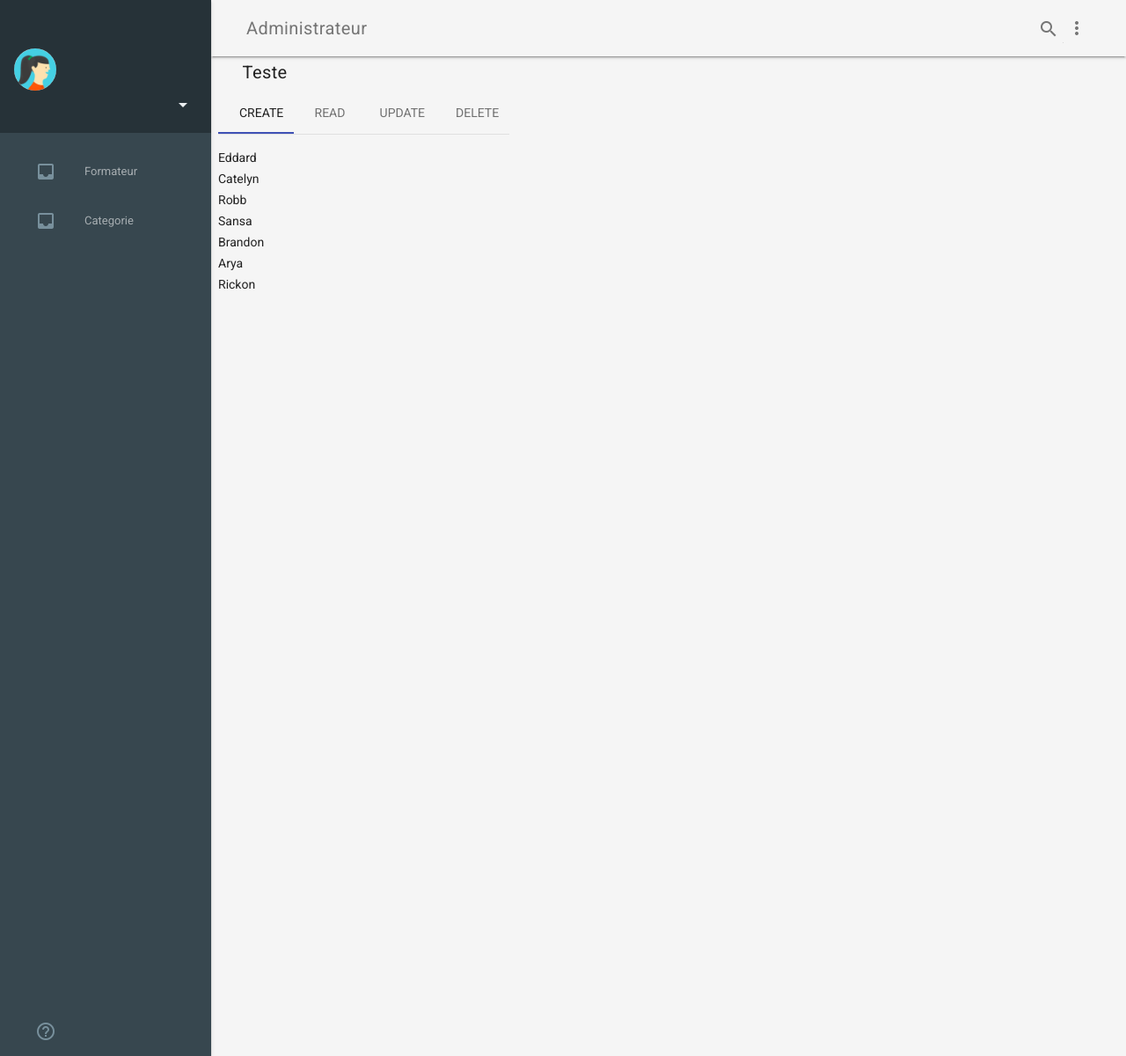
After one commit to chawki27000/tice_project, a Django app: a page that uses tice_project/templates/gestion/dashboard.html in a window 1280 px wide. The commit adds this page. Shown: the whole page at 88% size. Run offline with Django 3.2, Linux system fonts and the light colour scheme; parts of the project's set-up code (start-up, migrations or seed data) failed here and were passed over.

Commit message:
add a dashboard feature CRUD for different actor

```diff
--- a/gestion/urls.py
+++ b/gestion/urls.py
@@ -3,14 +3,41 @@ from django.conf.urls import url
 from gestion import views
 
 urlpatterns = [
-    # url(
-    #     regex=r'^$',
-    #     view=views.dashboard,
-    #     name='dashboard'
-    # ),
+    url(
+        regex=r'^categorie$',
+        view=views.CategrieView.as_view(),
+        name='dash_categorie'
+    ),
 
+    url(
+        regex=r'^formateur$',
+        view=views.FormateurView.as_view(),
+        name='dash_formateur'
+    ),
 
-    # url(r'^login/$', views.user_login, name='login'),
+    url(
+        regex=r'^ressource',
+        view=views.RessourceView.as_view(),
+        name='dash_ressource'
+    ),
+
+    url(
+        regex=r'^regroup',
+        view=views.RegroupView.as_view(),
+        name='dash_regroup'
+    ),
+
+    url(
+        regex=r'^teste',
+        view=views.TesteView.as_view(),
+        name='dash_teste'
+    ),
+
+    url(
+        regex=r'^consultation',
+        view=views.ConsultationView.as_view(),
+        name='dash_consul'
+    ),
 
     url(r'^$', views.dashboard, name='dashboard'),
     url(r'^login/$', 'django.contrib.auth.views.login', name='login'),
--- a/gestion/views.py
+++ b/gestion/views.py
@@ -6,6 +6,30 @@ from django.contrib.auth.decorators import login_required
 from .forms import LoginForm, UserRegistrationForm
 # Create your views here.
 from django.views.generic import TemplateView
+
+
+class ConsultationView(TemplateView):
+    template_name = "gestion/dash_apprenant_consul.html"
+
+
+class RessourceView(TemplateView):
+    template_name = "gestion/dash_formateur_ressource.html"
+
+
+class RegroupView(TemplateView):
+    template_name = "gestion/dash_formateur_regroup.html"
+
+
+class TesteView(TemplateView):
+    template_name = "gestion/dash_formateur_teste.html"
+
+
+class FormateurView(TemplateView):
+    template_name = "gestion/dash_admin_formateur.html"
+
+
+class CategrieView(TemplateView):
+    template_name = "gestion/dash_admin_categorie.html"
 
 
 class HomeView(TemplateView):
@@ -40,7 +64,6 @@ def dashboard(request):
 
 
 def register(request):
-
     if request.method == 'POST':
         user_form = UserRegistrationForm(request.POST)
         if user_form.is_valid():
--- /dev/null
+++ b/tice_project/templates/gestion/dash_formateur_teste.html
@@ -0,0 +1,49 @@
+{% extends "gestion/dashboard.html" %}
+{#{% block title %}Dashboard cotegorie{% endblock %}#}
+{% block content2 %}
+
+    <span class="mdl-layout-title">Teste</span>
+
+    <div class="mdl-tabs mdl-js-tabs mdl-js-ripple-effect">
+        <div class="mdl-tabs__tab-bar">
+            <a href="#create-panel" class="mdl-tabs__tab is-active">Create</a>
+            <a href="#read-panel" class="mdl-tabs__tab">Read</a>
+            <a href="#update-panel" class="mdl-tabs__tab">Update</a>
+            <a href="#delete-panel" class="mdl-tabs__tab">Delete</a>
+        </div>
+
+        <div class="mdl-tabs__panel is-active" id="create-panel">
+            <ul>
+                <li>Eddard</li>
+                <li>Catelyn</li>
+                <li>Robb</li>
+                <li>Sansa</li>
+                <li>Brandon</li>
+                <li>Arya</li>
+                <li>Rickon</li>
+            </ul>
+        </div>
+        <div class="mdl-tabs__panel" id="read-panel">
+            <ul>
+                <li>Tywin</li>
+                <li>Cersei</li>
+                <li>Jamie</li>
+                <li>Tyrion</li>
+            </ul>
+        </div>
+        <div class="mdl-tabs__panel" id="update-panel">
+            <ul>
+                <li>Viserys</li>
+                <li>Daenerys</li>
+            </ul>
+        </div>
+
+        <div class="mdl-tabs__panel" id="delete-panel">
+            <ul>
+                <li>Viserys</li>
+                <li>Daenerys</li>
+            </ul>
+        </div>
+    </div>
+
+{% endblock %}
--- a/tice_project/templates/gestion/dashboard.html
+++ b/tice_project/templates/gestion/dashboard.html
@@ -1,6 +1,5 @@
 {#{% extends "base.html" %}#}
 {% load static %}
-{% block title %}Dashboard{% endblock %}
 {% block content %}
 
     <!-- Dashboard : (General) -->
@@ -34,7 +33,8 @@
         <link rel="canonical" href="http://www.example.com/">
         -->
 
-    <link href="https://fonts.googleapis.com/css?family=Roboto:regular,bold,italic,thin,light,bolditalic,black,medium&amp;lang=en" rel="stylesheet">
+        <link href="https://fonts.googleapis.com/css?family=Roboto:regular,bold,italic,thin,light,bolditalic,black,medium&amp;lang=en"
+              rel="stylesheet">
         <link href="https://fonts.googleapis.com/icon?family=Material+Icons" rel="stylesheet">
         <link rel="stylesheet" href="{% static 'css/material.min.css' %}">
         <link rel="stylesheet" href="{% static 'css/styles1.css' %}">
@@ -54,9 +54,9 @@
     <div class="demo-layout mdl-layout mdl-js-layout mdl-layout--fixed-drawer mdl-layout--fixed-header">
         <header class="demo-header mdl-layout__header mdl-color--grey-100 mdl-color-text--grey-600">
             <div class="mdl-layout__header-row">
-            {% if request.user.administrateur.grade_util != ""  %}
+                {% if request.user.administrateur.grade_util != "" %}
                     <span class="mdl-layout-title">Administrateur</span>
-            {% elif request.user.formateur.spec_formation != ""  %}
+                {% elif request.user.formateur.spec_formation != "" %}
                     <span class="mdl-layout-title">Formateur</span>
                 {% else %}
                     <span class="mdl-layout-title">Apprenant</span>
@@ -102,21 +102,34 @@
             </header>
             <nav class="demo-navigation mdl-navigation mdl-color--blue-grey-800">
                 <!-- Dashboard : (Administrateur) Side-->
-            {% if request.user.administrateur.grade_util != ""  %}
-            <a class="mdl-navigation__link" href=""><i class="mdl-color-text--blue-grey-400 material-icons" role="presentation">inbox</i>Formateur</a>
-            <a class="mdl-navigation__link" href=""><i class="mdl-color-text--blue-grey-400 material-icons" role="presentation">inbox</i>Categorie</a>
+                {% if request.user.administrateur.grade_util != "" %}
+                    <a class="mdl-navigation__link" href="{% url "gestion:dash_formateur" %}"><i
+                            class="mdl-color-text--blue-grey-400 material-icons"
+                            role="presentation">inbox</i>Formateur</a>
+                    <a class="mdl-navigation__link" href="{% url "gestion:dash_categorie" %}"><i
+                            class="mdl-color-text--blue-grey-400 material-icons"
+                            role="presentation">inbox</i>Categorie</a>
                     <!-- Dashboard : (Formateur) Side-->
-            {% elif request.user.formateur.spec_formation != ""  %}
-            <a class="mdl-navigation__link" href=""><i class="mdl-color-text--blue-grey-400 material-icons" role="presentation">inbox</i>Ressource</a>
-            <a class="mdl-navigation__link" href=""><i class="mdl-color-text--blue-grey-400 material-icons" role="presentation">inbox</i>Regroupement</a>
-            <a class="mdl-navigation__link" href=""><i class="mdl-color-text--blue-grey-400 material-icons" role="presentation">inbox</i>Teste</a>
+                {% elif request.user.formateur.spec_formation != "" %}
+                    <a class="mdl-navigation__link" href="{% url "gestion:dash_ressource" %}"><i
+                            class="mdl-color-text--blue-grey-400 material-icons"
+                            role="presentation">inbox</i>Ressource</a>
+                    <a class="mdl-navigation__link" href="{% url "gestion:dash_regroup" %}"><i
+                            class="mdl-color-text--blue-grey-400 material-icons"
+                            role="presentation">inbox</i>Regroupement</a>
+                    <a class="mdl-navigation__link" href="{% url "gestion:dash_teste" %}"><i
+                            class="mdl-color-text--blue-grey-400 material-icons"
+                            role="presentation">inbox</i>Teste</a>
                     <!-- Dashboard : (Apprenant) Side-->
                 {% else %}
-            <a class="mdl-navigation__link" href=""><i class="mdl-color-text--blue-grey-400 material-icons" role="presentation">inbox</i>Consultation</a>
+                    <a class="mdl-navigation__link" href="{% url "gestion:dash_consul" %}"><i class="mdl-color-text--blue-grey-400 material-icons"
+                                                               role="presentation">inbox</i>Consultation</a>
                 {% endif %}
 
                 <div class="mdl-layout-spacer"></div>
-          <a class="mdl-navigation__link" href=""><i class="mdl-color-text--blue-grey-400 material-icons" role="presentation">help_outline</i><span class="visuallyhidden">Help</span></a>
+                <a class="mdl-navigation__link" href=""><i class="mdl-color-text--blue-grey-400 material-icons"
+                                                           role="presentation">help_outline</i><span
+                        class="visuallyhidden">Help</span></a>
             </nav>
         </div>
         <main class="mdl-layout__content mdl-color--grey-100">
@@ -124,12 +137,15 @@
             <div class="demo-cards mdl-cell mdl-cell--4-col mdl-cell--8-col-tablet mdl-grid mdl-grid--no-spacing">
 
                 <div class="demo-separator mdl-cell--1-col"></div>
+                {% block content2 %}
 
+                {% endblock content2 %}
             </div>
-        </div>
+
         </main>
     </div>
-      <svg xmlns="http://www.w3.org/2000/svg" xmlns:xlink="http://www.w3.org/1999/xlink" version="1.1" style="position: fixed; left: -1000px; height: -1000px;">
+    <svg xmlns="http://www.w3.org/2000/svg" xmlns:xlink="http://www.w3.org/1999/xlink" version="1.1"
+         style="position: fixed; left: -1000px; height: -1000px;">
         <defs>
             <mask id="piemask" maskContentUnits="objectBoundingBox">
                 <circle cx=0.5 cy=0.5 r=0.49 fill="white">
@@ -137,33 +153,60 @@
             </mask>
             <g id="piechart">
                 <circle cx=0.5 cy=0.5 r=0.5>
-            <path d="M 0.5 0.5 0.5 0 A 0.5 0.5 0 0 1 0.95 0.28 z" stroke="none" fill="rgba(255, 255, 255, 0.75)">
+                    <path d="M 0.5 0.5 0.5 0 A 0.5 0.5 0 0 1 0.95 0.28 z" stroke="none"
+                          fill="rgba(255, 255, 255, 0.75)">
             </g>
         </defs>
     </svg>
-      <svg version="1.1" xmlns="http://www.w3.org/2000/svg" xmlns:xlink="http://www.w3.org/1999/xlink" viewBox="0 0 500 250" style="position: fixed; left: -1000px; height: -1000px;">
+    <svg version="1.1" xmlns="http://www.w3.org/2000/svg" xmlns:xlink="http://www.w3.org/1999/xlink"
+         viewBox="0 0 500 250" style="position: fixed; left: -1000px; height: -1000px;">
         <defs>
             <g id="chart">
                 <g id="Gridlines">
                     <line fill="#888888" stroke="#888888" stroke-miterlimit="10" x1="0" y1="27.3" x2="468.3" y2="27.3">
-              <line fill="#888888" stroke="#888888" stroke-miterlimit="10" x1="0" y1="66.7" x2="468.3" y2="66.7">
-              <line fill="#888888" stroke="#888888" stroke-miterlimit="10" x1="0" y1="105.3" x2="468.3" y2="105.3">
-              <line fill="#888888" stroke="#888888" stroke-miterlimit="10" x1="0" y1="144.7" x2="468.3" y2="144.7">
-              <line fill="#888888" stroke="#888888" stroke-miterlimit="10" x1="0" y1="184.3" x2="468.3" y2="184.3">
+                        <line fill="#888888" stroke="#888888" stroke-miterlimit="10" x1="0" y1="66.7" x2="468.3"
+                              y2="66.7">
+                            <line fill="#888888" stroke="#888888" stroke-miterlimit="10" x1="0" y1="105.3" x2="468.3"
+                                  y2="105.3">
+                                <line fill="#888888" stroke="#888888" stroke-miterlimit="10" x1="0" y1="144.7"
+                                      x2="468.3" y2="144.7">
+                                    <line fill="#888888" stroke="#888888" stroke-miterlimit="10" x1="0" y1="184.3"
+                                          x2="468.3" y2="184.3">
                 </g>
                 <g id="Numbers">
-              <text transform="matrix(1 0 0 1 485 29.3333)" fill="#888888" font-family="'Roboto'" font-size="9">500</text>
-              <text transform="matrix(1 0 0 1 485 69)" fill="#888888" font-family="'Roboto'" font-size="9">400</text>
-              <text transform="matrix(1 0 0 1 485 109.3333)" fill="#888888" font-family="'Roboto'" font-size="9">300</text>
-              <text transform="matrix(1 0 0 1 485 149)" fill="#888888" font-family="'Roboto'" font-size="9">200</text>
-              <text transform="matrix(1 0 0 1 485 188.3333)" fill="#888888" font-family="'Roboto'" font-size="9">100</text>
-              <text transform="matrix(1 0 0 1 0 249.0003)" fill="#888888" font-family="'Roboto'" font-size="9">1</text>
-              <text transform="matrix(1 0 0 1 78 249.0003)" fill="#888888" font-family="'Roboto'" font-size="9">2</text>
-              <text transform="matrix(1 0 0 1 154.6667 249.0003)" fill="#888888" font-family="'Roboto'" font-size="9">3</text>
-              <text transform="matrix(1 0 0 1 232.1667 249.0003)" fill="#888888" font-family="'Roboto'" font-size="9">4</text>
-              <text transform="matrix(1 0 0 1 309 249.0003)" fill="#888888" font-family="'Roboto'" font-size="9">5</text>
-              <text transform="matrix(1 0 0 1 386.6667 249.0003)" fill="#888888" font-family="'Roboto'" font-size="9">6</text>
-              <text transform="matrix(1 0 0 1 464.3333 249.0003)" fill="#888888" font-family="'Roboto'" font-size="9">7</text>
+                    <text transform="matrix(1 0 0 1 485 29.3333)" fill="#888888" font-family="'Roboto'" font-size="9">
+                        500
+                    </text>
+                    <text transform="matrix(1 0 0 1 485 69)" fill="#888888" font-family="'Roboto'" font-size="9">400
+                    </text>
+                    <text transform="matrix(1 0 0 1 485 109.3333)" fill="#888888" font-family="'Roboto'" font-size="9">
+                        300
+                    </text>
+                    <text transform="matrix(1 0 0 1 485 149)" fill="#888888" font-family="'Roboto'" font-size="9">200
+                    </text>
+                    <text transform="matrix(1 0 0 1 485 188.3333)" fill="#888888" font-family="'Roboto'" font-size="9">
+                        100
+                    </text>
+                    <text transform="matrix(1 0 0 1 0 249.0003)" fill="#888888" font-family="'Roboto'" font-size="9">1
+                    </text>
+                    <text transform="matrix(1 0 0 1 78 249.0003)" fill="#888888" font-family="'Roboto'" font-size="9">
+                        2
+                    </text>
+                    <text transform="matrix(1 0 0 1 154.6667 249.0003)" fill="#888888" font-family="'Roboto'"
+                          font-size="9">3
+                    </text>
+                    <text transform="matrix(1 0 0 1 232.1667 249.0003)" fill="#888888" font-family="'Roboto'"
+                          font-size="9">4
+                    </text>
+                    <text transform="matrix(1 0 0 1 309 249.0003)" fill="#888888" font-family="'Roboto'" font-size="9">
+                        5
+                    </text>
+                    <text transform="matrix(1 0 0 1 386.6667 249.0003)" fill="#888888" font-family="'Roboto'"
+                          font-size="9">6
+                    </text>
+                    <text transform="matrix(1 0 0 1 464.3333 249.0003)" fill="#888888" font-family="'Roboto'"
+                          font-size="9">7
+                    </text>
                 </g>
                 <g id="Layer_5">
                     <polygon opacity="0.36" stroke-miterlimit="10" points="0,223.3 48,138.5 154.7,169 211,88.5
--- a/tice_project/templates/gestion/register.html
+++ b/tice_project/templates/gestion/register.html
@@ -1,5 +1,4 @@
 {% extends "base.html" %}
-{% block title %}Create an account{% endblock %}
 {% block content %}
 
     <h3>Création de compte</h3>
```
Also changed, not shown: tice_project/templates/gestion/dash_admin_categorie.html (added, +49 -0 lines), tice_project/templates/gestion/dash_admin_formateur.html (added, +50 -0 lines), tice_project/templates/gestion/dash_apprenant_consul.html (added, +30 -0 lines), tice_project/templates/gestion/dash_formateur_regroup.html (added, +49 -0 lines), tice_project/templates/gestion/dash_formateur_ressource.html (added, +49 -0 lines). Lines whose indentation alone changed are shown as unchanged.
